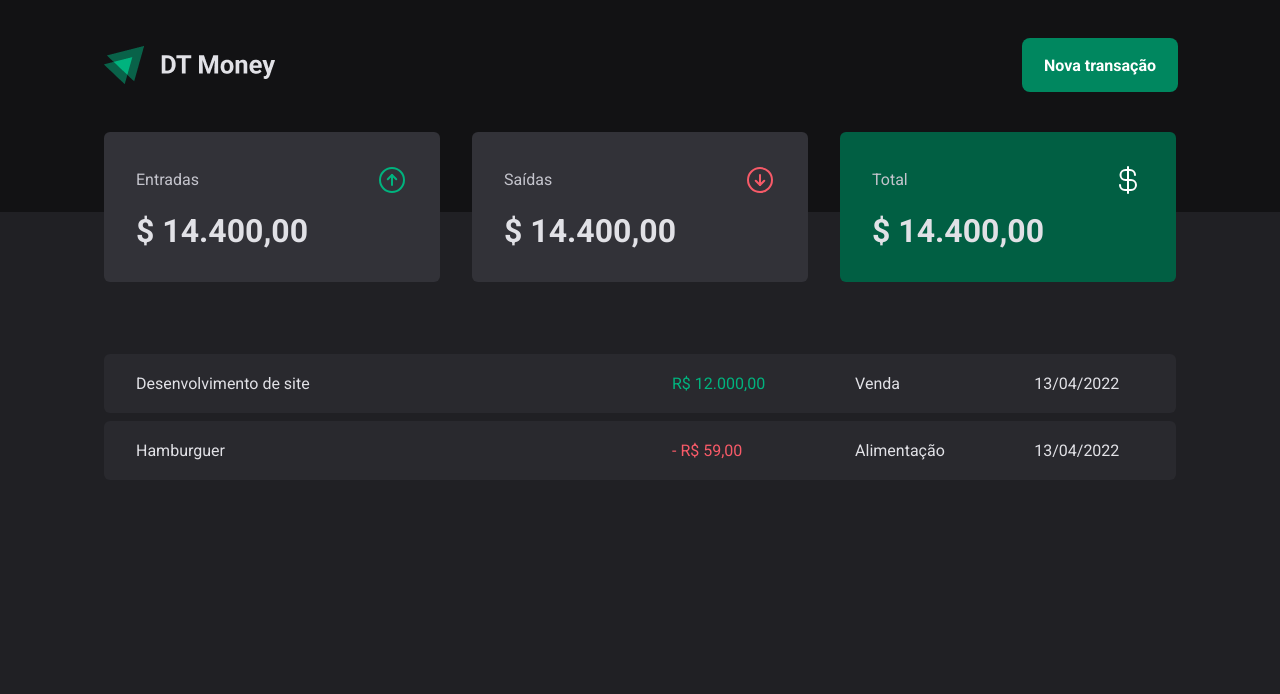
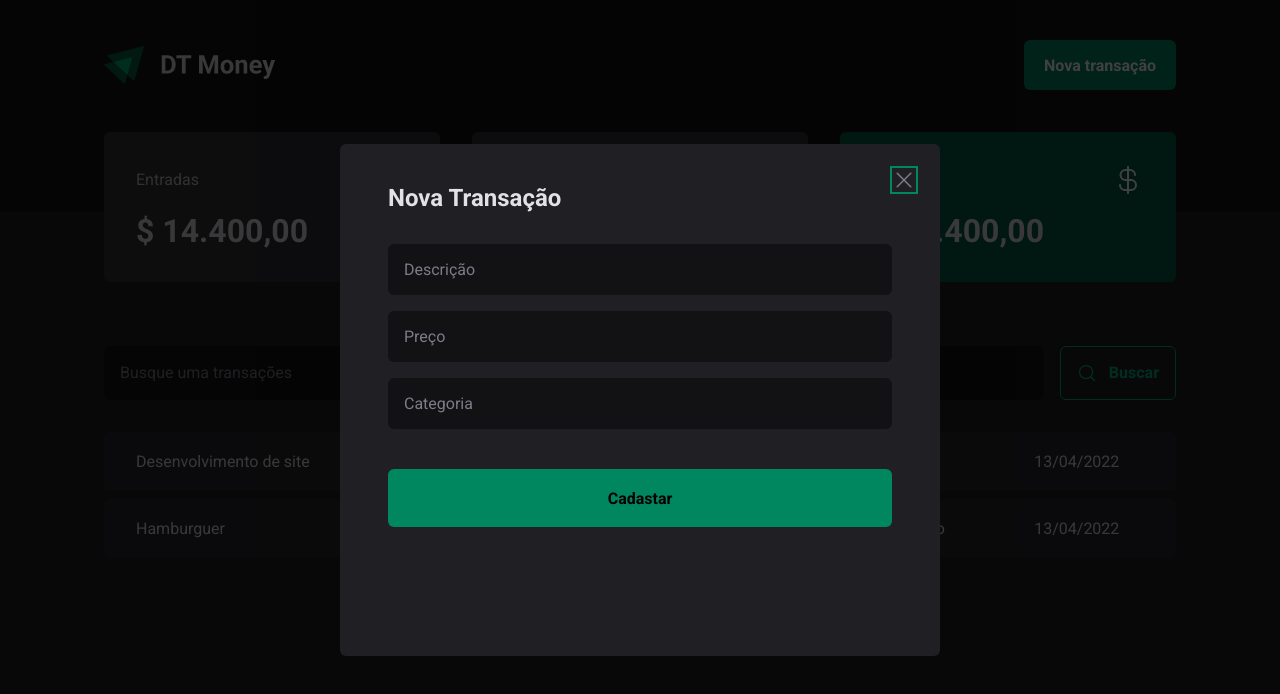
Before and after one commit to giovannirp/dt-monay, a React (Vite) app in the folder dt-monay/: page / in a window 1280 px wide. Both pictures are taken after a click on the button "Nova transação". Shown: the top 694 px of the page. Built offline with nearby package versions, Linux system fonts and the light colour scheme.

Commit message:
feat: adicionando funcionalidades de modal

```diff
--- a/dt-monay/package.json
+++ b/dt-monay/package.json
@@ -9,6 +9,7 @@
     "preview": "vite preview"
   },
   "dependencies": {
+    "@radix-ui/react-dialog": "^1.0.2",
     "phosphor-react": "^1.4.1",
     "react": "^18.2.0",
     "react-dom": "^18.2.0",
--- a/dt-monay/src/components/Header/index.tsx
+++ b/dt-monay/src/components/Header/index.tsx
@@ -1,6 +1,8 @@
 import { HeaderContainer, HeaderContent, NewTransactionButton } from "./styles";
+import * as Dialog from "@radix-ui/react-dialog";
 
-import logoImg from '../../assets/logo.png';
+import logoImg from "../../assets/logo.png";
+import { NewTransactionModal } from "../NewTransactionModal";
 
 export function Header() {
   return (
@@ -8,8 +10,14 @@
       <HeaderContent>
         <img src={logoImg} alt="" />
 
-        <NewTransactionButton>Nova transação</NewTransactionButton>
+        <Dialog.Root>
+          <Dialog.Trigger asChild>
+            <NewTransactionButton>Nova transação</NewTransactionButton>
+          </Dialog.Trigger>
+
+          <NewTransactionModal />
+        </Dialog.Root>
       </HeaderContent>
     </HeaderContainer>
-  )
+  );
 }
--- a/dt-monay/src/components/Header/styles.ts
+++ b/dt-monay/src/components/Header/styles.ts
@@ -1,4 +1,5 @@
 import styled from "styled-components";
+import * as Dialog from "@radix-ui/react-dialog";
 
 export const HeaderContainer = styled.header`
   background: ${props => props.theme["gray-900"]};
--- /dev/null
+++ b/dt-monay/src/components/NewTransactionModal/index.tsx
@@ -0,0 +1,30 @@
+import * as Dialog from "@radix-ui/react-dialog";
+import { X } from 'phosphor-react'
+import { CloseButton, Content, Overlay } from "./style";
+
+export function NewTransactionModal() {
+  return (
+    <Dialog.Portal>
+      <Overlay />
+
+      <Content>
+        <Dialog.Title>Nova Transação</Dialog.Title>
+        <CloseButton>
+          <X size={24} />
+        </CloseButton>
+
+        <form action="">
+          <input type="text" placeholder="Descrição" required />
+          <input type="number" placeholder="Preço" required />
+          <input type="text" placeholder="Categoria" required />
+
+          <button type="submit">
+            Cadastar
+          </button>
+
+        </form>
+
+      </Content>
+    </Dialog.Portal>
+  );
+}
--- /dev/null
+++ b/dt-monay/src/components/NewTransactionModal/style.ts
@@ -0,0 +1,76 @@
+import * as Dialog from "@radix-ui/react-dialog";
+import styled from "styled-components";
+
+export const Overlay = styled(Dialog.Overlay)`
+  position: fixed;
+  width: 100vw;
+  height: 100vh;
+  inset: 0;
+  background: rgba(0, 0, 0, 0.75 );
+`
+
+export const Content = styled(Dialog.Content)`
+  max-width: 600px;
+  width: 100%;
+  min-height: 32rem;
+  border-radius: 6px;
+  padding: 2.5rem 3rem;
+  background: ${(props) => props.theme['gray-800']};
+
+  position: fixed;
+  top: 50%;
+  left: 50%;
+  transform: translate(-50%, -50%);
+
+  form {
+    margin-top: 2rem;
+
+    display: flex;
+    flex-direction: column;
+    gap: 1rem;
+
+    input {
+      border-radius: 6px;
+      border: 0;
+      background: ${props => props.theme["gray-900"]};
+      color: ${props => props.theme["gray-300"]};
+      padding: 1rem;
+
+      &::placeholder {
+        color: ${props => props.theme["gray-500"]}
+      }
+    }
+
+    button[type='submit'] {
+      height: 58px;
+      border: 0;
+      background: ${(props) => props.theme['green-500']};
+      font-weight: bold;
+      padding: 0 1.25rem;
+      border-radius: 6px;
+      margin-top: 1.5rem;
+      cursor: pointer;
+
+      &:disabled {
+        opacity: 0.6;
+        cursor: not-allowed;
+      }
+
+      &:not(:disabled):hover {
+        background: ${(props) => props.theme['green-700']};
+        transition: background-color 0.2s;
+      }
+    }
+  }
+`
+
+export const CloseButton = styled(Dialog.Close)`
+  position: absolute;
+  background: transparent;
+  border: 0;
+  top: 1.5rem;
+  line-height: 0;
+  right: 1.5rem;
+  cursor: pointer;
+  color: ${(props) => props.theme['gray-500']};
+`
--- /dev/null
+++ b/dt-monay/src/pages/Transactions/components/SearchForm/index.tsx
@@ -0,0 +1,15 @@
+import { SearchFormContainer } from "./styles";
+import { MagnifyingGlass } from "phosphor-react"
+
+export function SearchForm() {
+  return(
+    <SearchFormContainer>
+      <input type="text" placeholder="Busque uma transações" />
+
+      <button type="button">
+        <MagnifyingGlass size={20} />
+        Buscar
+      </button>
+    </SearchFormContainer>
+  )
+}
--- /dev/null
+++ b/dt-monay/src/pages/Transactions/components/SearchForm/styles.ts
@@ -0,0 +1,40 @@
+import styled from "styled-components";
+
+export const SearchFormContainer = styled.form`
+  display: flex;
+  gap: 1rem;
+
+  input {
+    flex: 1;
+    border-radius: 6px;
+    border: 0;
+    background: ${props => props.theme["gray-900"]};
+    color: ${props => props.theme["gray-300"]};
+    padding: 1rem;
+
+    &::placeholder{
+      color: ${props => props.theme["gray-500"]}
+    }
+  }
+
+  button {
+      display: flex;
+      align-items: center;
+      gap: 0.75rem;
+
+      border: 0;
+      padding: 1rem;
+      background: transparent;
+      border: 1px solid ${props => props.theme["green-300"]};
+      color: ${props => props.theme["green-300"]};
+      font-weight: bold;
+      border-radius: 6px;
+
+      &:hover {
+        background: ${props => props.theme["green-500"]};
+        border-color: ${props => props.theme["green-500"]};
+        color: ${props => props.theme["white"]};
+        transition: background-color 0.2s, color .2s, border-color 0.2s;
+      }
+    }
+`
--- a/dt-monay/src/pages/Transactions/index.tsx
+++ b/dt-monay/src/pages/Transactions/index.tsx
@@ -1,6 +1,7 @@
 import styled from "styled-components";
 import { Header } from "../../components/Header";
 import { Summary } from "../../components/Summary";
+import { SearchForm } from "./components/SearchForm";
 import { PriceHighlight, TransactionsContainer, TransactionsTable } from "./styles";
 
 export function Transactions() {
@@ -10,6 +11,8 @@
       <Summary />
 
       <TransactionsContainer>
+        <SearchForm />
+
         <TransactionsTable>
           <tbody>
             <tr>
--- a/dt-monay/src/pages/Transactions/styles.tsx
+++ b/dt-monay/src/pages/Transactions/styles.tsx
@@ -11,7 +11,7 @@
   width: 100%;
   border-collapse: separate;
   border-spacing: 0 0.5rem;
-  /* margin-top: 1.5rem; */
+  margin-top: 1.5rem;
 
   td {
     padding: 1.25rem 2rem;
```
Also changed, not shown: 1 other file (tests, documents, lock files or other folders).
